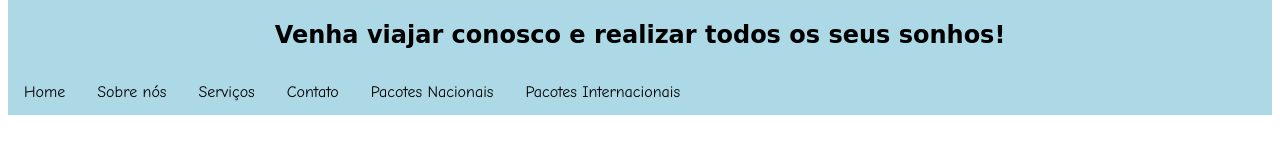
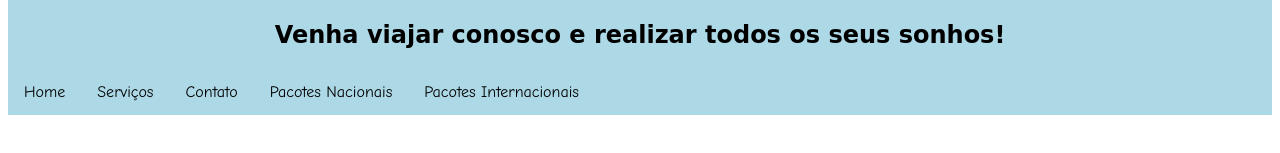
Before and after one commit to Nath-Santos/Aula-07-10-2024, a plain HTML site: page menu.html in a window 1280 px wide. Shown: the part 379-532 px from the top of the page. Drawn offline with Linux system fonts and the light colour scheme.

Commit message:
menu.html

```diff
--- a/menu.html
+++ b/menu.html
@@ -16,11 +16,10 @@
     </div>
           <h1>Venha viajar conosco e realizar todos os seus sonhos!</h1>
             <li><a href="https://www.decolar.com/">Home</a></li>
-            <li><a href="#sobre">Sobre nós</a></li>
-            <li><a href="#servicos">Serviços</a></li>
-            <li><a href="#contato">Contato</a></li>
-            <li><a href="#pacotesnacionais">Pacotes Nacionais</a></li>
-            <li><a href="#pacotesinternacionais">Pacotes Internacionais</a>
+            <li><a href="https://www.decolar.com/ofertas-de-viagens">Serviços</a></li>
+            <li><a href="https://www.decolar.com/ajuda/">Contato</a></li>
+            <li><a href="https://www.decolar.com/pacotes/">Pacotes Nacionais</a></li>
+            <li><a href="#https://www.decolar.com/pacotes/viagens-baratas/pacotes-prontos">Pacotes Internacionais</a>
 
         </ul>
     </nav>
```
